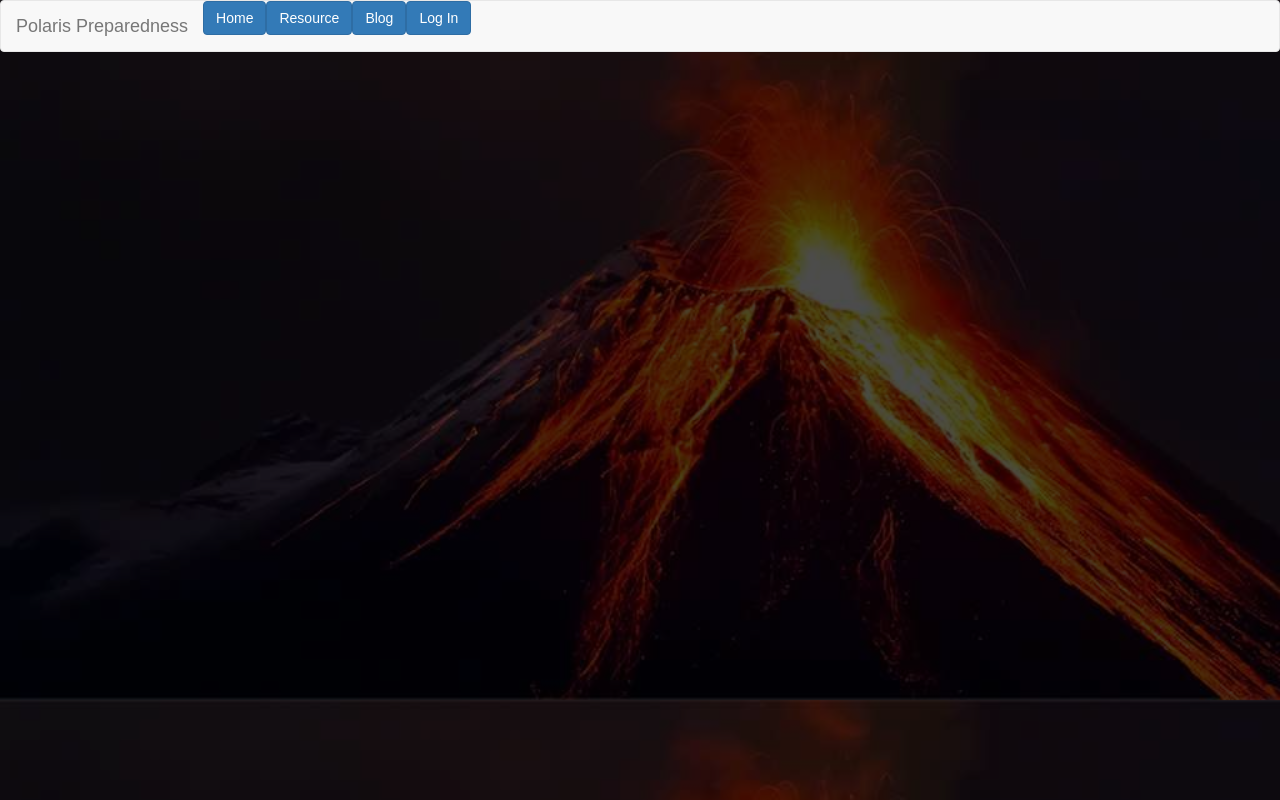
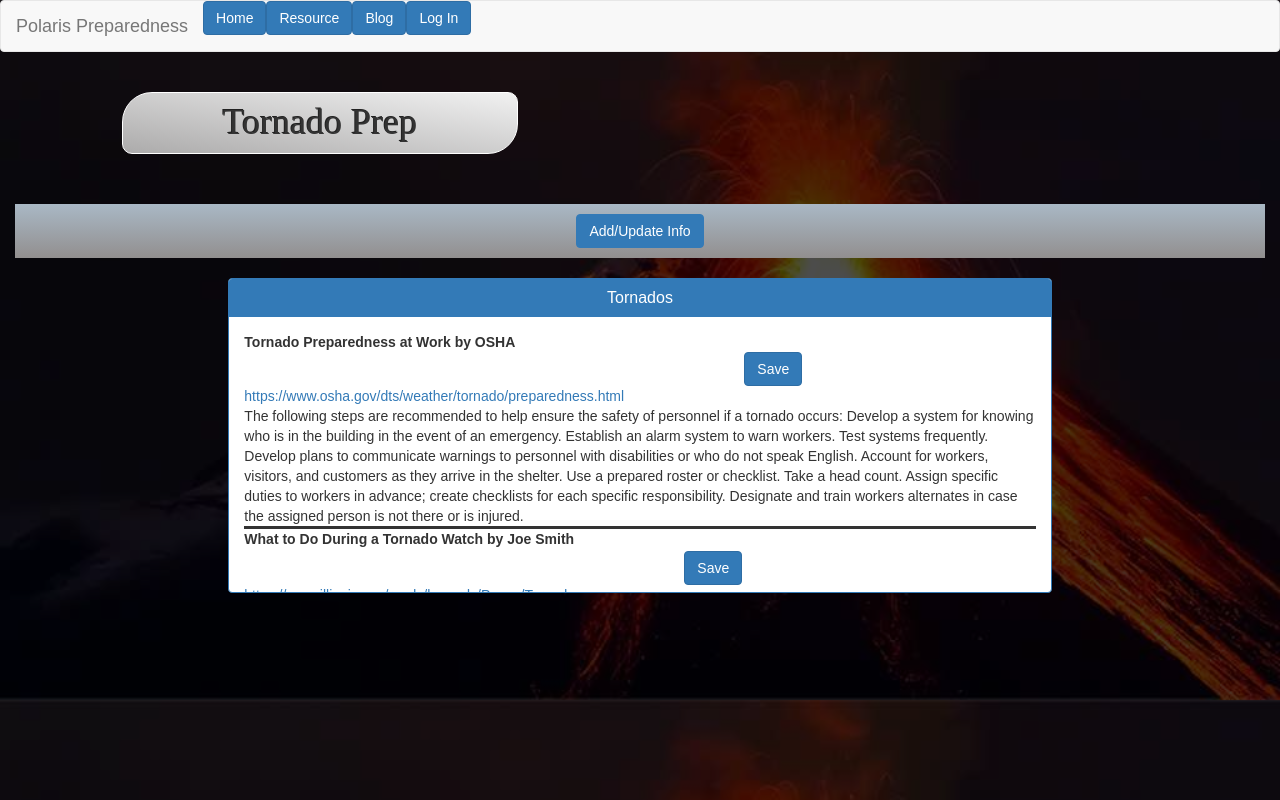
Before and after one commit to mkallgren08/Polaris, a React (Create React App) app in the folder client/: page /tornado in a window 1280 px wide. Built offline with nearby package versions, Linux system fonts and the light colour scheme; a web font is replaced by a local one; what auth0-js, google-maps-react would draw is missing.

Commit message:
hurricane, drone, and tornado pages working

```diff
--- a/client/src/pages/BlogPages/Hurricane/Hurricane.js
+++ b/client/src/pages/BlogPages/Hurricane/Hurricane.js
@@ -1,4 +1,4 @@
-/*import React, { Component } from "react";
+import React, { Component } from "react";
 import API from "../../../utils/API";
 import Col from "../../../components/Grid/Col";
 import Row from "../../../components/Grid/Row";
@@ -9,29 +9,17 @@ import ListItem from "../../../components/List/ListItem";
 import { Link } from "react-router-dom";
 import "./Hurricane.css";
 import InputModal from "../../../components/Modal/inputModal";
-import List from "../../../components/List/List";
-import ListItem from "../../../components/List/ListItem";
-import { Link } from "react-router-dom";
+
 class Hurricane extends Component {
 
     state = {
-        hurricanes: [],
+        hurricane: [],
         title: "",
         author: "",
         link: "",
         body: "",
     }
 
-    componentDidMount() {
-        this.loadHurricanes();
-    }
-
-    loadHurricanes = () => {
-        API.getHurricanes()
-            .then(res =>
-                this.setState({ hurricanes: res.data, title: "", author: "", link: "", body: "" })
-            ).catch(err => console.log(err));
-    };
 
     handleInputChange = event => {
         const { name, value } = event.target;
@@ -113,25 +101,43 @@ class Hurricane extends Component {
                                 <div className="panel-heading">
                                     <h3 className="panel-title">Hurricanes</h3>
                                 </div>
-                                <div className="panel-body scroll">
-                                    {this.state.hurricanes ? (
-                                        <List>
-                                            {this.state.hurricanes.map(hurricane => (
-                                                <ListItem key={hurricane._id}>
-                                                    <Link to={"/hurricanes/" + hurricane._id}>
-                                                        <strong>
-                                                            {hurricane.title} by {hurricane.author} <br />
-                                                            {hurricane.link} <br />
-                                                            {hurricane.body}
-                                                        </strong>
-                                                    </Link>
-                                                    <button className="blutBtn btn btn-default" onClick={() => this.handleFormSubmit(hurricane._id)}>Save</button>
-                                                </ListItem>
-                                            ))}
-                                        </List>
-                                    ) : (
-                                            <h3>No Results to Display</h3>
-                                        )}
+                                <div className="panel-body scroll blackText">
+                                    <table style={{ width: "100%", borderBottom: 'solid' }}>
+                                        <tr>
+                                            <th>Know Your (Evacuation) Zone by Brian Martin
+                                    <button className="btn btn-default btn-primary" style={{ marginLeft: "456px" }}>Save</button>
+                                            </th>
+                                        </tr>
+                                        <tr>
+                                            <td><a href="https://blog.mass.gov/blog/safety/hurricane-preparedness-be-ready-before-the-storm/" target="_blank">https://blog.mass.gov/blog/safety/hurricane-preparedness-be-ready-before-the-storm/</a></td>
+                                        </tr>
+                                        <tr>
+                                            <td>Coastal communities and areas around rivers and waterways that connect
+                                         to the ocean have designated hurricane evacuation zones — Zone A, Zone B, and Zone C —
+                                          based on their risk for storm surge flooding associated with tropical storms or hurricanes.
+                                           Local or state officials will use the hurricane evacuation zones to call for people living,
+                                            working, or vacationing in these areas to evacuate in the event of a tropical storm or
+                                             hurricane.  If you know your zone, you and your family will be better prepared to
+                                              evacuate.</td>
+                                        </tr>
+                                    </table>
+                                    <table style={{ width: "100%", borderBottom: 'solid' }}>
+                                        <tr>
+                                            <th>REPAIR AND MAINTENANCE by Ken Jorgustin
+                                    <button className="btn btn-default btn-primary" style={{ marginTop: '2px', marginLeft: "450px" }}>Save</button>
+                                            </th>
+                                        </tr>
+                                        <tr>
+                                            <td><a href="http://modernsurvivalblog.com/weather-preparedness/a-hurricane-preparedness-list/" target="_blank">http://modernsurvivalblog.com/weather-preparedness/a-hurricane-preparedness-list/</a></td>
+                                        </tr>
+                                        <tr>
+                                            <td>Plywood: Nailing plywood over windows is still the best option for protecting the inside of your house.
+                                     Sand bags: If you live in a low area, especially, use sand bags to dispel water.
+                                    Bring outside furniture indoors: Move patio furniture and pool toys into the garage.
+                                    Turn off utilities if you leave: Before evacuating, shut off power, propane gas and water, but leave on natural gas unless told to do so by authorities.
+                                    A licensed professional is the only one who can turn it back on.</td>
+                                        </tr>
+                                    </table>
                                 </div>
                             </div>
                         </Col>
@@ -144,4 +150,3 @@ class Hurricane extends Component {
 }
 
 export default Hurricane;
-*/
--- a/client/src/pages/BlogPages/Tornado/Tornado.js
+++ b/client/src/pages/BlogPages/Tornado/Tornado.js
@@ -10,23 +10,13 @@ import InputModal from "../../../components/Modal/inputModal";
 class Tornado extends Component {
 
     state = {
-        Tornado: [],
+        tornado: [],
         title: "",
         author: "",
         link: "",
         body: "",
     }
 
-    componentDidMount() {
-        this.loadTornado();
-    }
-
-    loadTornado = () => {
-        API.getTornado()
-            .then(res =>
-                this.setState({ Tornado: res.data, title: "", author: "", link: "", body: "" })
-            ).catch(err => console.log(err));
-    };
 
     handleInputChange = event => {
         const { name, value } = event.target;
@@ -109,7 +99,49 @@ class Tornado extends Component {
                                     <h3 className="panel-title">Tornados</h3>
                                 </div>
                                 <div className="panel-body scroll">
-                                    Panel content
+                                    <table style={{ width: "100%", borderBottom: 'solid' }}>
+                                        <tr>
+                                            <th>
+                                                <div>
+                                                    Tornado Preparedness at Work by OSHA
+                                                <button className="btn btn-default btn-primary" style={{ marginLeft: "500px" }}>Save</button>
+                                                </div>
+                                            </th>
+                                        </tr>
+                                        <tr>
+                                            <td><a href="https://www.osha.gov/dts/weather/tornado/preparedness.html" target="_blank">https://www.osha.gov/dts/weather/tornado/preparedness.html</a></td>
+                                        </tr>
+                                        <tr>
+                                            <td>The following steps are recommended to help ensure the safety of personnel if a tornado occurs:
+                                    Develop a system for knowing who is in the building in the event of an emergency.
+                                    Establish an alarm system to warn workers.
+                                    Test systems frequently.
+                                    Develop plans to communicate warnings to personnel with disabilities or who do not speak English.
+                                    Account for workers, visitors, and customers as they arrive in the shelter.
+                                    Use a prepared roster or checklist.
+                                    Take a head count.
+                                    Assign specific duties to workers in advance; create checklists for each specific responsibility. Designate and train workers alternates in case the assigned person is not there or is injured.
+                                    </td>
+                                        </tr>
+                                    </table>
+                                    <table style={{ width: "100%", borderBottom: 'solid' }}>
+                                        <tr>
+                                            <th>
+                                                <div>
+                                                    What to Do During a Tornado Watch by Joe Smith
+                                                    <button className="btn btn-default btn-primary" style={{ marginTop: '2px', marginLeft: "440px" }}>Save</button>
+                                                </div>
+                                            </th>
+                                        </tr>
+                                        <tr>
+                                            <td><a href="https://www.illinois.gov/ready/hazards/Pages/Tornadoes.aspx" target="_blank">https://www.illinois.gov/ready/hazards/Pages/Tornadoes.aspx</a></td>
+                                        </tr>
+                                        <tr>
+                                            <td>1. Listen to a battery-powered NOAA Weather Radio or your local radio or television stations for updated information.
+                                        2. Be alert to rapidly-changing weather conditions. Watch for signs of a possible tornado.
+                                        3. Know where your family members are. Use this opportunity to review your Family Emergency Plan. Even if a tornado does not strike, there is still the likelihood of severe weather conditions.</td>
+                                        </tr>
+                                    </table>
                                 </div>
                             </div>
                         </Col>
--- a/client/src/pages/BlogPages/Tornado/index.js
+++ b/client/src/pages/BlogPages/Tornado/index.js
@@ -1 +1 @@
-export { default } from "./Hurricane.js";
+export { default } from "./Tornado.js";
--- a/client/src/routes.js
+++ b/client/src/routes.js
@@ -9,6 +9,9 @@ import Auth from "./auth/auth";
 import history from "./history";
 import Blog from "./pages/Blog";
 import Resource from "./pages/Resource";
+import Drone from "./pages/Drone";
+import Hurricane from "./pages/BlogPages/Hurricane";
+import Tornado from "./pages/BlogPages/Tornado";
 import EmergencyForm from "./pages/EmergencyForm/EmergencyForm";
 import EmergencyMap from "./pages/EmergencyMap/EmergencyMap";
 
@@ -27,6 +30,9 @@ export const makeMainRoutes = () => {
         <Route path="/" render={props => <App auth={auth} {...props} />} />
         <Route path="/home" render={props => <Home auth={auth} {...props} />} />
         <Route path="/blog" render={props => <Blog auth={auth} {...props} />} />
+        <Route path="/drone" render={props => <Drone auth={auth} {...props} />} />
+        <Route path="/hurricane" render={props => <Hurricane auth={auth} {...props} />} />
+        <Route path="/tornado" render={props => <Tornado auth={auth} {...props} />} />
         <Route
           path="/resource"
           render={props => <Resource auth={auth} {...props} />}
```
Also changed, not shown: client/src/pages/Drone/Drone.js (+17 -31 lines).
